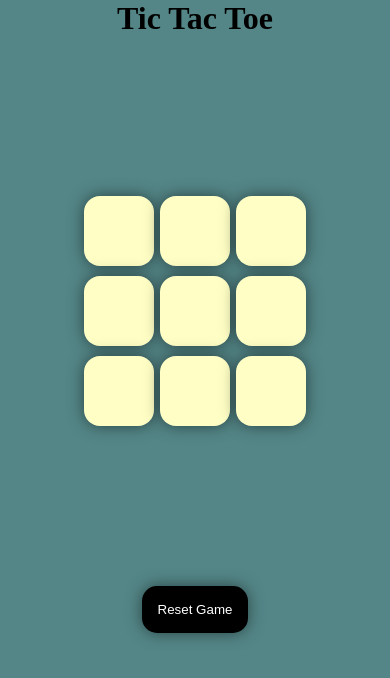
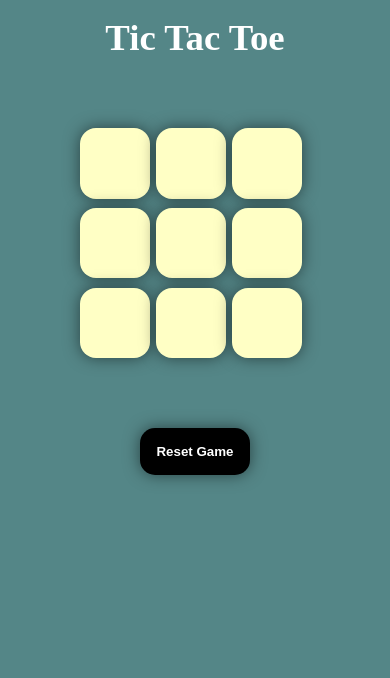
Before and after one commit to Gouravsoni17/TIC-TAC-TOO-Game, a plain HTML site: page index.html in a window 390 px wide. Drawn offline with Linux system fonts and the light colour scheme.

Commit message:
responsive

```diff
--- a/index.html
+++ b/index.html
@@ -4,6 +4,8 @@
     <meta charset="UTF-8">
     <meta name="viewport" content="width=device-width, initial-scale=1.0">
     <title>tic tac game </title>
+    <meta charset="UTF-8">
+<meta name="viewport" content="width=device-width, initial-scale=1.0">
     <link rel="stylesheet" href="style.css">
 </head>
 <body>
@@ -19,7 +21,7 @@
             <button class="box"></button>
             <button class="box"></button>
             <button class="box"></button>
-<button class="box"></button>
+            <button class="box"></button>
             <button class="box"></button>
             <button class="box"></button>
             <button class="box"></button>
--- a/style.css
+++ b/style.css
@@ -14,6 +14,13 @@ body{
     flex-wrap: wrap;
     justify-content: center;
     align-items: center;
+
+}
+h1{
+    color: rgb(255, 255, 255);
+    margin-top: 1rem;
+    font-size: 2.5rem;
+
 }
 .game{
     height:60vmin;
@@ -35,6 +42,11 @@ body{
     background-color: #ffffc5;
 }
 
+.box:hover{
+    cursor:pointer;
+    background-color: #ffcccc;
+}
+
 .reset{
   padding:1rem;
   border-radius:15px;
@@ -42,6 +54,7 @@ body{
   box-shadow: 0 0 1rem rgba(0,0,0,0.5);
   background-color: black;
   color:white;
+  font-weight: 700;
 }
 
 .new{
@@ -66,3 +79,36 @@ body{
 .hide{
     display:none;
 }
+
+
+/* responsive */
+
+/* Default styles for large screens */
+.container {
+    height: 65vh;
+    display: flex;
+    flex-wrap: wrap;
+    justify-content: center;
+    align-items: center;
+    /* padding: min(5em, 8%); */
+  }
+
+  /* Styles for medium screens (e.g., tablets) */
+  @media (max-width: 768px) {
+    .container {
+      height: 50vh;
+      padding: min(3em, 6%);
+    }
+  }
+
+  /* Styles for small screens (e.g., mobile phones) */
+  @media (max-width: 480px) {
+    .container {
+      height: 40vh;
+      width: 90vw;
+      padding: min(2em, 4%);
+    }
+    h1{
+        font-size: 2.3rem;
+    }
+  }
```
